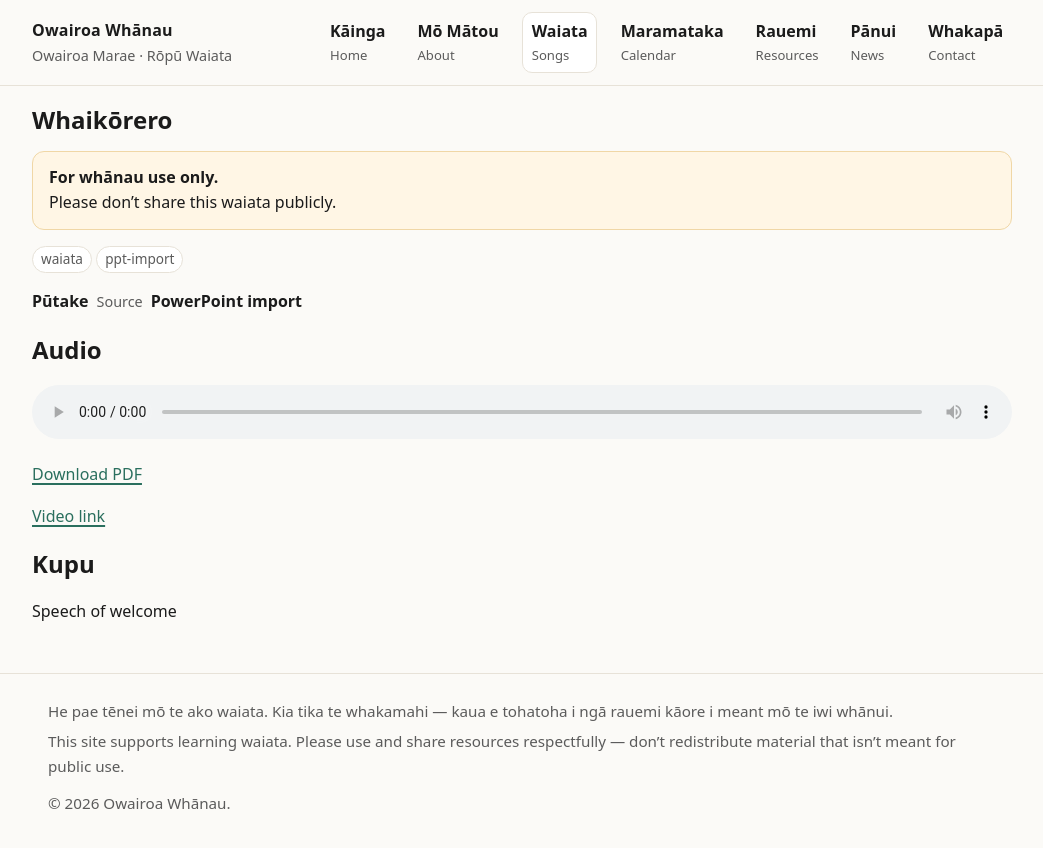
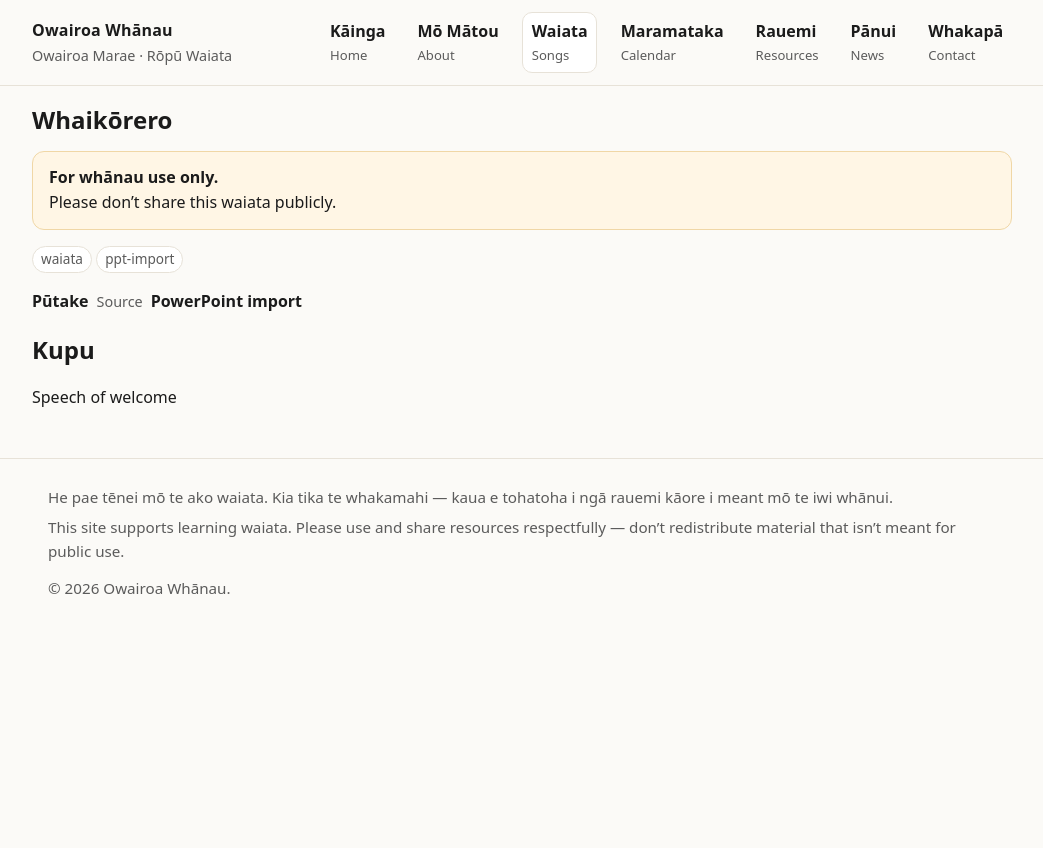
Before and after one commit to Standen-Home/owairoawhanau-site, a Jekyll site: the page built from _waiata/s05-whaikorero.md, in a window 1280 px wide. Shown: the top 848 px of the page, without its empty margins (118-1161 px from the left). Built offline with Jekyll 4.4.1, drawn with Linux system fonts in a browser that asks for light colours.

Commit message:
Hide Audio/PDF/Video sections when fields are blank

```diff
--- a/_layouts/waiata.html
+++ b/_layouts/waiata.html
@@ -27,7 +27,7 @@
     <p class="meta-line"><span class="meta-mi">Pūtake</span><span class="meta-en">Source</span> <span class="meta-val">{{ page.source }}</span></p>
   {% endif %}
 
-  {% if page.audio %}
+  {% if page.audio and page.audio != "" %}
     <h2>Audio</h2>
     <audio controls preload="none" style="width:100%">
       <source src="{{ page.audio | relative_url }}">
@@ -35,11 +35,11 @@
     </audio>
   {% endif %}
 
-  {% if page.pdf %}
+  {% if page.pdf and page.pdf != "" %}
     <p><a href="{{ page.pdf | relative_url }}">Download PDF</a></p>
   {% endif %}
 
-  {% if page.video_url %}
+  {% if page.video_url and page.video_url != "" %}
     <p><a href="{{ page.video_url }}" rel="noopener">Video link</a></p>
   {% endif %}
 
```
